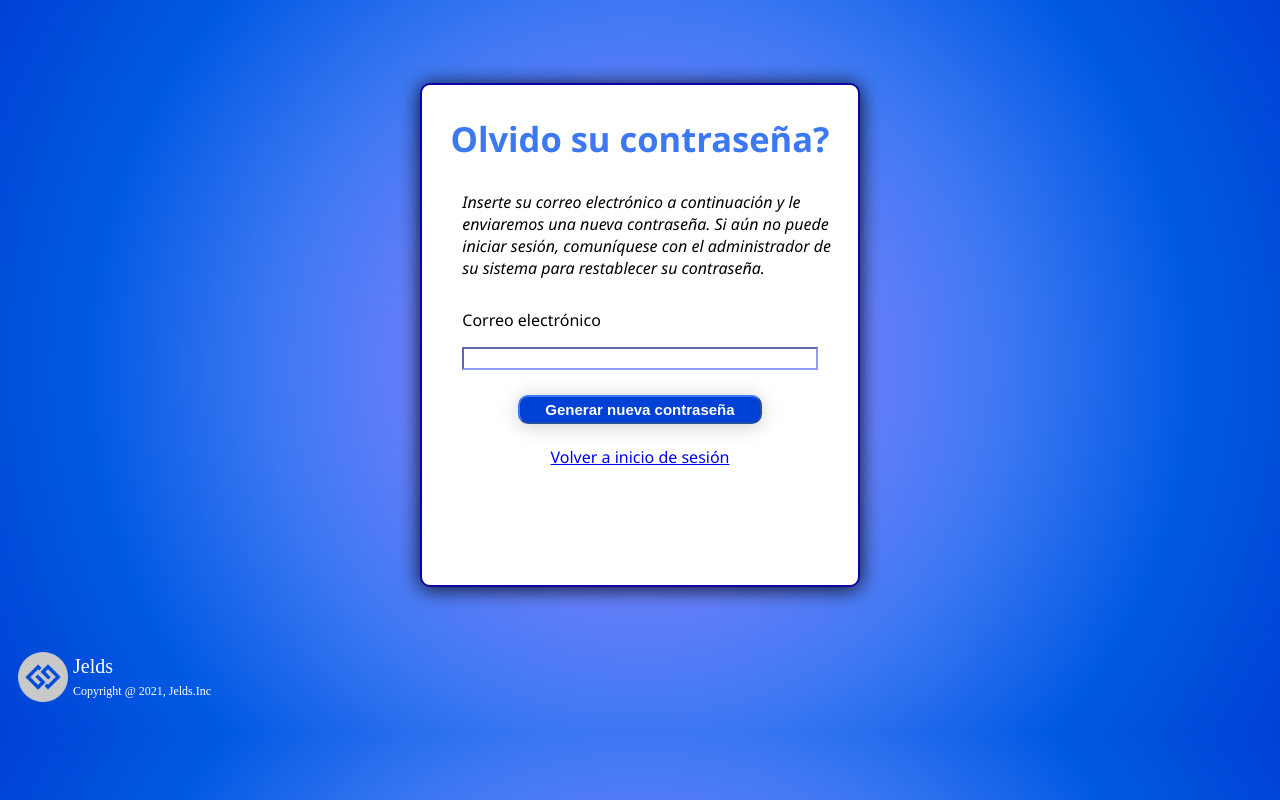
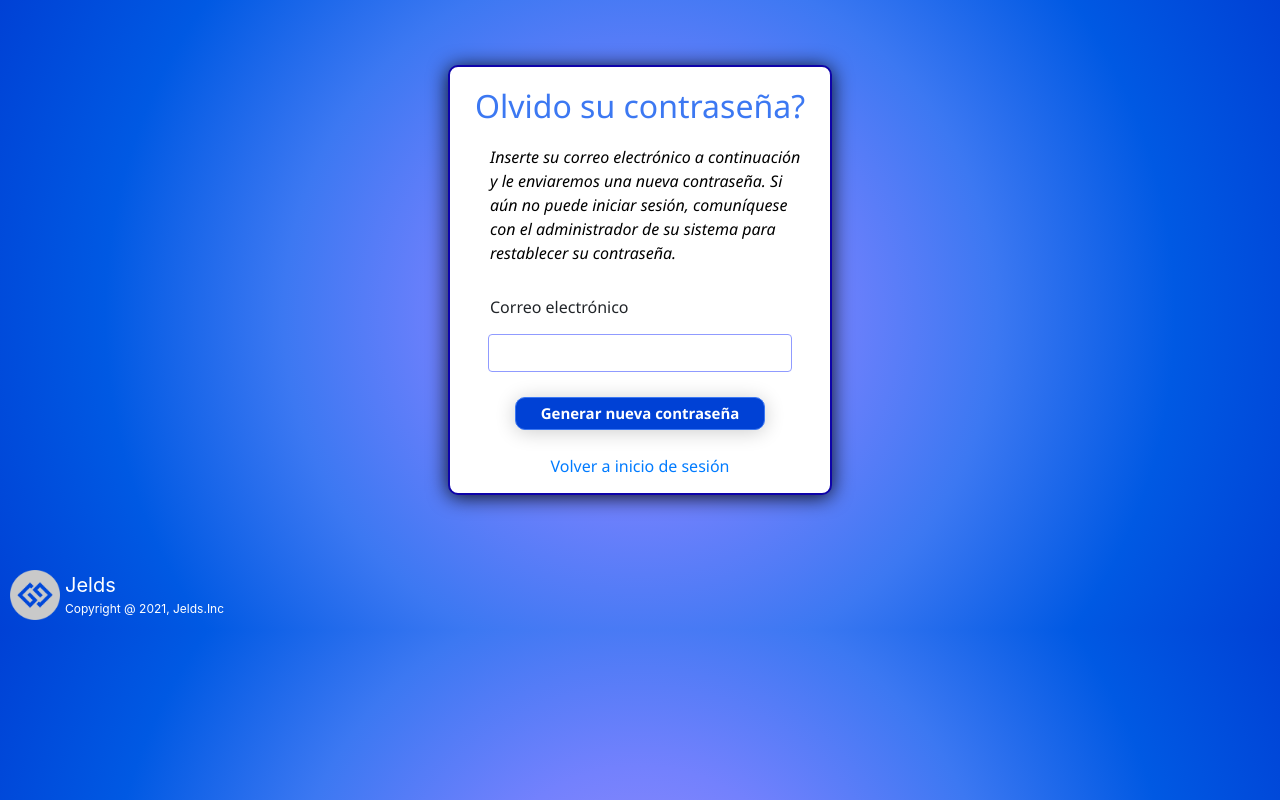
Before and after one commit to JoxueTe/Proyecto, a Flask app: page /recuperar in a window 1280 px wide. Run offline with Flask 2, Linux system fonts and the light colour scheme; some libraries are stand-ins or nearby versions.

Commit message:
Comienzo de mi rama

```diff
--- a/static/css/miestilo.css
+++ b/static/css/miestilo.css
@@ -1,7 +1,7 @@
 body {
     background-image: radial-gradient(circle at 50% 50%, #9a8dfa 0, #7381fd 25%, #3c78f2 50%, #0059e3 75%, #0041d5 100%);;
-    padding: 10px;
     border-radius: 2px;
+    width: 100%;
 }
 
 section{
@@ -10,14 +10,17 @@
     border: 2px solid rgb(14, 3, 170);
     border-radius: 10px;
     width: 30%;
-    margin: 65px auto;
+    height: 100%;
+    margin: 70px auto 50px auto;
     box-shadow: 0px 2px 20px 0px rgba(0,0,0,0.9);
 }
 
 /*Inventario html*/
 
+
 .login{
-    min-height: 60vh;
+    width: 100%;
+    height: 400px;
     font-family: 'Segoe UI', Tahoma, Geneva, Verdana, sans-serif;
 }
 
@@ -36,16 +39,15 @@
     text-align: center;
 }
 
+.solicitar input[type="text"]{
+    margin-top: 50px;
+}
+
 .solicitar input{
-    margin-top: 40px;
+    margin-top: 20px;
     width: 65%;
     border: none;
-    border-bottom: 2px solid #0041d5;
-}
-
-.solicitar input:focus{
-    background-color: #c5cafc;
-    border-radius: 2px;
+    border-bottom: 1px solid #0041d5;
 }
 
 .solicitar input::placeholder{
@@ -57,21 +59,18 @@
     font-size: 18px;
 }
 
+.form-control{
+    margin: auto;
+}
+
 .entrar input{
     margin-top: 40px;
     color: white;
     font-size: 15px;
     font-weight: bold;
     background-color: #0041d5;
-    padding: 4px 25px 4px 25px;
-    border-radius: 10px;
-    border-color: #3c78f2;
+    padding: 5px 25px 5px 25px;
     box-shadow: 0px 2px 20px 0px rgba(0,0,0,0.2);
-}
-
-.entrar input:hover{
-    font-size: 18px;
-    padding: 5px 26px 5px 26px;
 }
 
 .flex{
@@ -91,43 +90,55 @@
     margin: 0 0 0 10px;
 }
 
-.footer {
+.card-footer {
+    padding: 0 !important;
+    margin: 0 !important;
+    border: none !important;
+    width: 100%;
+    background-color: rgba(0,0,0,0) !important;
+}
+
+.footer{
     display: flex;
-    margin-bottom: 10px;
+    padding: 10px 0px 10px 0px;
 }
 
 .logo img{
+    margin-left: 10px;
     filter:invert(0.65) sepia(1) hue-rotate(1deg) saturate(0%);
 }
-.nombre p  {
-    margin:3px 0 0 5px;
+.nombre {
+    margin:0px 0 0 5px;
 }
 
-.nombre .nempresa{
+p.nempresa{
     font-size: 20px;
     color:white;
+    margin: 0;
 }
 
-.nombre .copy{
+p.copy{
     font-size: 12px;
     color:white;
+    margin: 0;
 }
 
-/*Recuperar contraseña*/
+/*-----------------------------------------Recuperar contraseña-----------------------------------------------*/
 
 .crecuperar{
     background-color: white ;
     overflow: hidden;
     border: 2px solid rgb(14, 3, 170);
     border-radius: 10px;
-    width: 35%;
+    width: 30%;
     margin: 65px auto;
     box-shadow: 0px 2px 20px 0px rgba(0,0,0,0.9);
 }
 
 .recuperar{
-    min-height: 55vh;
-    margin-bottom: 30px;
+    width: auto;
+    height: auto;
+    margin-bottom: 15px;
     font-family: 'Segoe UI', Tahoma, Geneva, Verdana, sans-serif;
     margin-top: 0;
 }
@@ -137,15 +148,14 @@
     text-align: center;
     font-size: 23px;
     font-weight: bold;
-    margin-top: 30px;
+    margin-top: 20px;
 }
 
 .parrafo{
-    margin-top: 0 ;
     color: black;
     text-align: left;
     font-style: italic;
-    margin: 0 25px 0 40px;
+    margin: 20px 25px 0 40px;
 }
 
 .f_recuperar{
@@ -164,7 +174,7 @@
     padding: 2px 2px 2px 2px;
 }
 
-.enviar input{
+.enviar button{
     margin-top: 25px;
     color: white;
     font-size: 15px;
@@ -175,8 +185,3 @@
     border-color: #3c78f2;
     box-shadow: 0px 2px 20px 0px rgba(0,0,0,0.2);
 }
-
-.enviar input:hover{
-    font-size: 16px;
-    border-radius: 5px 26px 5px 26px;
-}
--- /dev/null
+++ b/static/js/script.js
@@ -0,0 +1,36 @@
+
+function validar_formulario(){
+    var username= document.getElementById("nombre");
+    var contraseña= document.getElementById("pass");
+
+
+    if(username.value.length==0 || username.value.length<8){
+        // Swal.fire(
+        //   'heading',
+        //   'text',
+        //   'success'
+        // )
+        alert("Ingrese un nombre correctamente");
+        console.log("Enviando formulario")
+        passid.focus();
+        return false;
+    }
+
+    if (contraseña.value.length==0 || contraseña.value.length<3 ){
+        alert("Ingrese una cotraseña");
+        passid.focus();
+        return false;
+    }
+
+}
+
+function validar_correo(){
+    var email=document.getElementById("correo")
+
+    if (email.value.length==0 || !/\S+@\S+\.\S+/i.test(email.value)){
+        alert("Ingrese correo");
+        console.log("enviando")
+        return false;
+    }
+
+}
--- a/templates/recuperar.html
+++ b/templates/recuperar.html
@@ -6,6 +6,7 @@
     <meta name="viewport" content="width=device-width, initial-scale=1.0">
     <title>Recuperar contraseña</title>
     <link rel="shortcut icon" href="{{ url_for('static', filename='img/inventario.png') }}">
+    <link rel="stylesheet" href="https://cdn.jsdelivr.net/npm/bootstrap@4.5.3/dist/css/bootstrap.min.css" integrity="sha384-TX8t27EcRE3e/ihU7zmQxVncDAy5uIKz4rEkgIXeMed4M0jlfIDPvg6uqKI2xXr2" crossorigin="anonymous">
     <link rel="stylesheet" href="{{ url_for('static', filename='css/miestilo.css') }}">
 </head>
 <body>
@@ -20,32 +21,34 @@
                 </p>
             </div>
             <div class="f_recuperar">
-                <form action="" method="GET">
+                <form action="" name="fregistro" method="GET" onsubmit="validar_correo()">
+                    <script src="{{ url_for('static', filename='js/script.js') }}"></script>
                     <div class="solicitar_correo">
                         <p>Correo electrónico</p>
                         <span>
-                            <input type="text">
+                            <input type="text" required class="form-control" name="correo" id="correo">
                         </span>
                     </div>
                     <div class="enviar">
-                        <input type="submit" value="Generar nueva contraseña">
+                        <button class="btn btn-outline-primary btn-lg btn-blockk" type="submit">Generar nueva contraseña</button>
                         <br><br>
                         <a href="{{ url_for('login_vista') }}">Volver a inicio de sesión</a>
+                        <script src="//cdn.jsdelivr.net/npm/sweetalert2@11"></script>
                     </div>
                 </form>
             </div>
         </div>
     </section>
-
-</body>
-<footer>
-    <div class="footer">
+    <footer class="card-footer">
+        <div class=" footer">
             <div class="logo">
                 <img src="{{ url_for('static', filename='img/logo.png') }}" alt="logo" width="50" height="50">
             </div>
             <div class="nombre">
-            <p><span class="nempresa">Jelds</span></p><p><span class="copy"> Copyright @ 2021, Jelds.Inc </span></p>
+                <p class="nempresa"><span>Jelds</span></p><p class="copy"><span> Copyright @ 2021, Jelds.Inc </span></p>
             </div>
         </div>
+    <script src="{{ url_for('static', filename='js/sweetalert2.min.js') }}"></script>
     </footer>
+</body>
 </html>
```
Also changed, not shown: templates/login.html (+11 -9 lines). Lines whose indentation alone changed are shown as unchanged.
